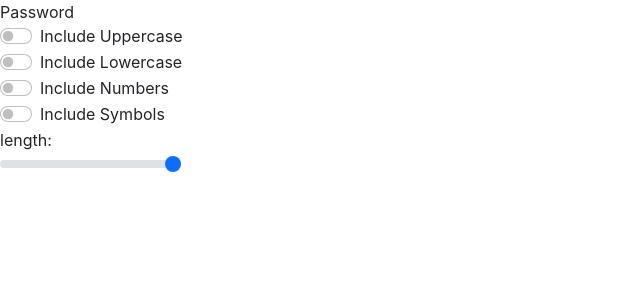
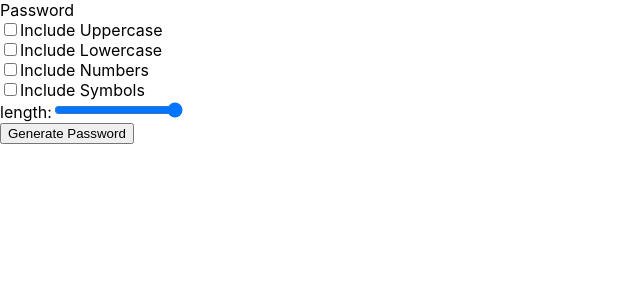
Before and after one commit to tryber/exercise-password-generator, a React (Create React App) app: page / in a window 1280 px wide. Shown: the top 300 px of the page, without its empty margins (0-640 px from the left). Built offline with nearby package versions, Linux system fonts and the light colour scheme.

Commit message:
configuraçao inicial do redux

```diff
--- a/package.json
+++ b/package.json
@@ -6,12 +6,15 @@
     "node": "16"
   },
   "dependencies": {
+    "@reduxjs/toolkit": "^1.8.1",
     "@testing-library/jest-dom": "^5.16.1",
     "@testing-library/react": "^12.1.2",
     "@testing-library/user-event": "^13.5.0",
     "react": "^17.0.2",
     "react-dom": "^17.0.2",
+    "react-redux": "^8.0.1",
     "react-scripts": "4.0.3",
+    "redux": "^4.2.0",
     "web-vitals": "^2.1.4"
   },
   "scripts": {
--- a/public/index.html
+++ b/public/index.html
@@ -3,7 +3,6 @@
   <head>
     <meta charset="utf-8" />
     <link rel="icon" href="%PUBLIC_URL%/favicon.ico" />
-    <link href="https://cdn.jsdelivr.net/npm/bootstrap@5.1.3/dist/css/bootstrap.min.css" rel="stylesheet" integrity="sha384-1BmE4kWBq78iYhFldvKuhfTAU6auU8tT94WrHftjDbrCEXSU1oBoqyl2QvZ6jIW3" crossorigin="anonymous">
     <meta name="viewport" content="width=device-width, initial-scale=1" />
     <meta name="theme-color" content="#000000" />
     <meta
@@ -40,6 +39,5 @@
       To begin the development, run `npm start` or `yarn start`.
       To create a production bundle, use `npm run build` or `yarn build`.
     -->
-    <script src="https://cdn.jsdelivr.net/npm/bootstrap@5.1.3/dist/js/bootstrap.bundle.min.js" integrity="sha384-ka7Sk0Gln4gmtz2MlQnikT1wXgYsOg+OMhuP+IlRH9sENBO0LRn5q+8nbTov4+1p" crossorigin="anonymous"></script>
   </body>
 </html>
--- /dev/null
+++ b/src/components/GenerateButton.js
@@ -0,0 +1,22 @@
+import React from 'react';
+import { useDispatch, useSelector } from 'react-redux';
+import { savePassword } from '../redux/counter/counterSlice';
+
+function GenerateButton() {
+  const dispatch = useDispatch()
+  const password = useSelector((state) => state.counter.password)
+
+  return (
+    <div>
+      <button
+        type="button"
+        onClick={ () => dispatch(savePassword('mcacascasc'))}
+      >
+        Generate Password
+      </button>
+      { password }
+    </div>
+  );
+}
+
+export default GenerateButton;
--- a/src/components/LengthRange.js
+++ b/src/components/LengthRange.js
@@ -2,11 +2,10 @@ import React from 'react';
 
 function LengthRange() {
   return(
-    <label htmlFor="length-range">
+    <label>
       length:
       <input
         type="range"
-        className="form-range"
         id="length-range"
         min="4"
         max="32"
--- a/src/components/Settings.js
+++ b/src/components/Settings.js
@@ -1,4 +1,5 @@
 import React from 'react';
+import GenerateButton from './GenerateButton';
 import LengthRange from './LengthRange';
 import SettingsButtons from './SettingsButtons';
 
@@ -10,6 +11,7 @@ function Settings() {
       <SettingsButtons setting="Include Numbers" />
       <SettingsButtons setting="Include Symbols" />
       <LengthRange />
+      <GenerateButton />
     </div>
   );
 }
--- a/src/components/SettingsButtons.js
+++ b/src/components/SettingsButtons.js
@@ -2,15 +2,12 @@ import react from 'react';
 
 function SettingsButtons({ setting }) {
   return (
-    <div className="form-check form-switch">
+    <div>
       <label
-        className="form-check-label"
         htmlFor={ `switch-${setting}` }
       >
         <input
-          className="form-check-input"
           type="checkbox"
-          role="switch"
           id={ `switch-${setting}` }
         />
         { setting }
--- a/src/index.js
+++ b/src/index.js
@@ -3,11 +3,15 @@ import ReactDOM from 'react-dom';
 import './index.css';
 import App from './App';
 import reportWebVitals from './reportWebVitals';
+import store from './redux/store/store';
+import { Provider } from 'react-redux';
 
 ReactDOM.render(
-  <React.StrictMode>
-    <App />
-  </React.StrictMode>,
+  <Provider store={ store }>
+    <React.StrictMode>
+      <App />
+    </React.StrictMode>
+  </Provider>,
   document.getElementById('root')
 );
 
--- /dev/null
+++ b/src/redux/counter/counterSlice.js
@@ -0,0 +1,19 @@
+import { createSlice } from '@reduxjs/toolkit';
+
+const initialState = {
+  password: '',
+};
+
+const counterSlice = createSlice({
+  name: 'counter',
+  initialState,
+  reducers: {
+    savePassword: (state, action) => {
+      state.password = action.payload;
+    },
+  },
+});
+
+export const { savePassword } = counterSlice.actions;
+
+export default counterSlice.reducer;
--- /dev/null
+++ b/src/redux/store/store.js
@@ -0,0 +1,8 @@
+import { configureStore } from '@reduxjs/toolkit';
+import counterReducer from '../counter/counterSlice';
+
+const store = configureStore({ reducer: {
+  counter: counterReducer,
+} });
+
+export default store;
```
Also changed, not shown: 1 other file (tests, documents, lock files or other folders).
